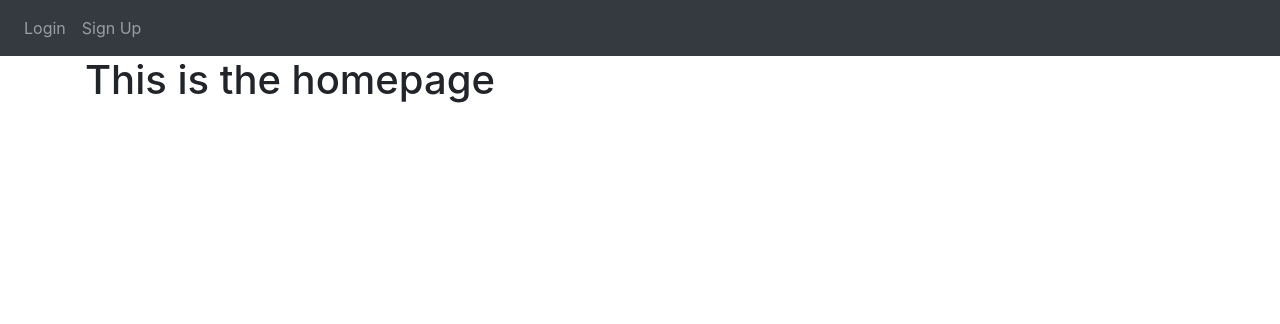
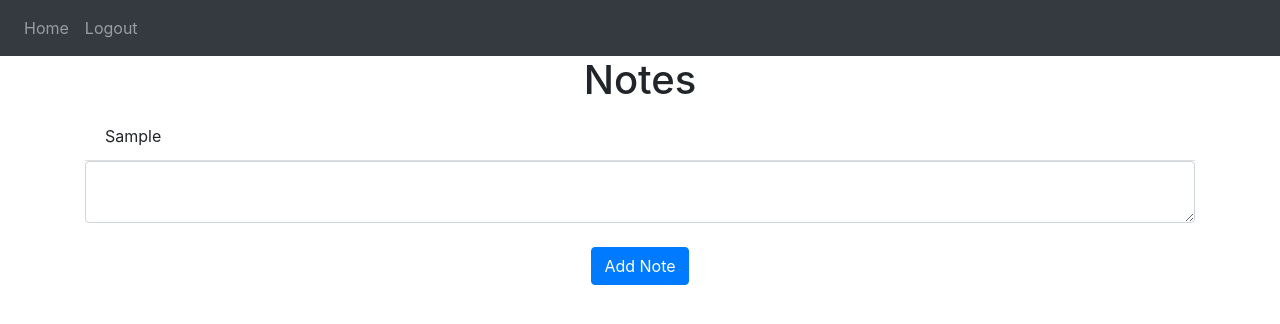
Before and after one commit to akshaystacks8080/FlaskPages, a Flask app: template FlaskPages/website/templates/home.html in a window 1280 px wide. Shown: the top 324 px of the page. Run offline with Flask 3, Linux system fonts and the light colour scheme; the template is opened without the code that fills it: values that come from a table or form of the project are taken from there, others are empty; tables that the repository leaves empty hold one stand-in row (values such as "Sample post"); some libraries are stand-ins or nearby versions.

Commit message:
Added functionality to create and save user notes

```diff
--- a/FlaskPages/website/templates/home.html
+++ b/FlaskPages/website/templates/home.html
@@ -2,5 +2,17 @@
 {% block title %}Home{% endblock %}
 
 {% block content %}
-<h1>This is the homepage</h1>
+<h1 align="center">Notes</h1>
+<ul class="list-group list-group-flush" id="notes">
+    {% for note in user.notes %}
+    <li class="list-group-item">{{note.data}}</li>
+    {%endfor%}
+</ul>
+<form method="POST">
+    <textarea name="note" id="note" class="form-control"></textarea>
+    <br />
+    <div align="center">
+        <button type="submit" class="btn btn-primary">Add Note</button>
+    </div>
+</form>
 {% endblock %}
```
Also changed, not shown: FlaskPages/website/views.py (+14 -2 lines).
